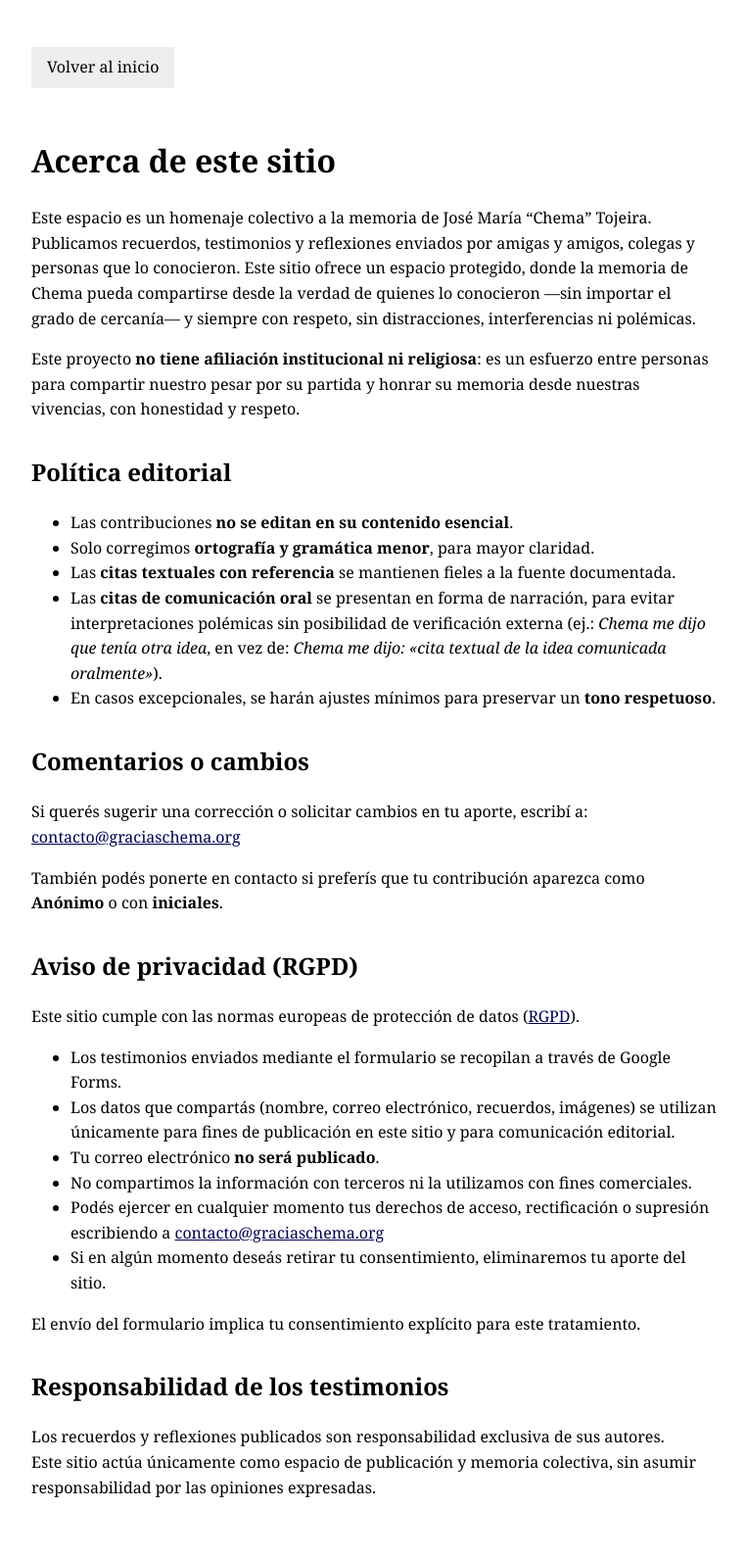
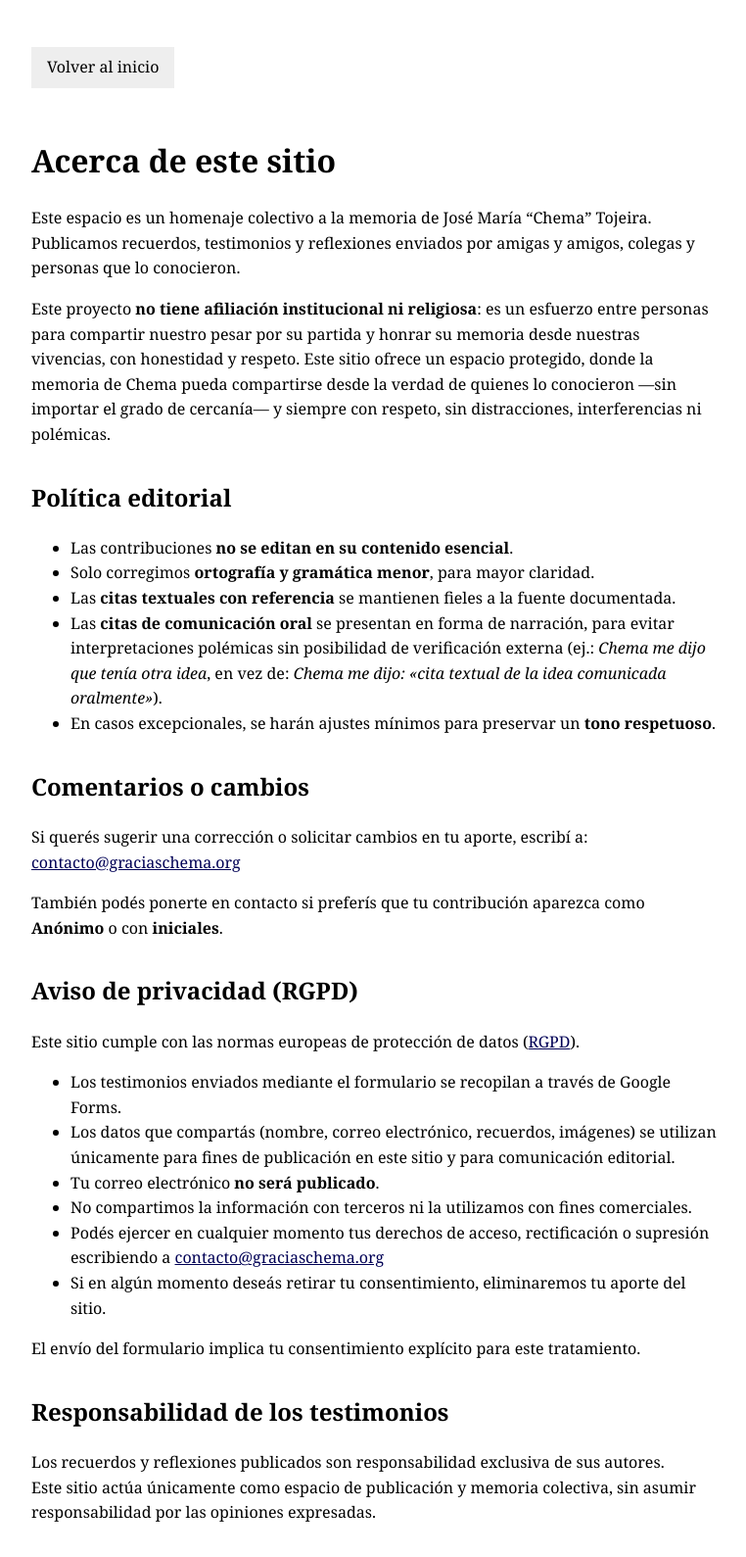
Before and after one commit to albertovth/graciaschema-site, a Jekyll site: the page built from acerca.md, in a window 1280 px wide. Shown: the whole page at 98% size, without its empty margins (258-1020 px from the left). Built offline with Jekyll 4.4.1, drawn with Linux system fonts in a browser that asks for light colours; before the commit the page ends 1563 px from its top, so only the background shows below that.

```diff
--- a/acerca.md
+++ b/acerca.md
@@ -12,9 +12,8 @@ permalink: /acerca
 
 Este espacio es un homenaje colectivo a la memoria de José María “Chema” Tojeira.
 Publicamos recuerdos, testimonios y reflexiones enviados por amigas y amigos, colegas y personas que lo conocieron.
-Este sitio ofrece un espacio protegido, donde la memoria de Chema pueda compartirse desde la verdad de quienes lo conocieron —sin importar el grado de cercanía— y siempre con respeto, sin distracciones, interferencias ni polémicas.
 
-Este proyecto **no tiene afiliación institucional ni religiosa**: es un esfuerzo entre personas para compartir nuestro pesar por su partida y honrar su memoria desde nuestras vivencias, con honestidad y respeto.
+Este proyecto **no tiene afiliación institucional ni religiosa**: es un esfuerzo entre personas para compartir nuestro pesar por su partida y honrar su memoria desde nuestras vivencias, con honestidad y respeto. Este sitio ofrece un espacio protegido, donde la memoria de Chema pueda compartirse desde la verdad de quienes lo conocieron —sin importar el grado de cercanía— y siempre con respeto, sin distracciones, interferencias ni polémicas.
 
 ## Política editorial
 
```
